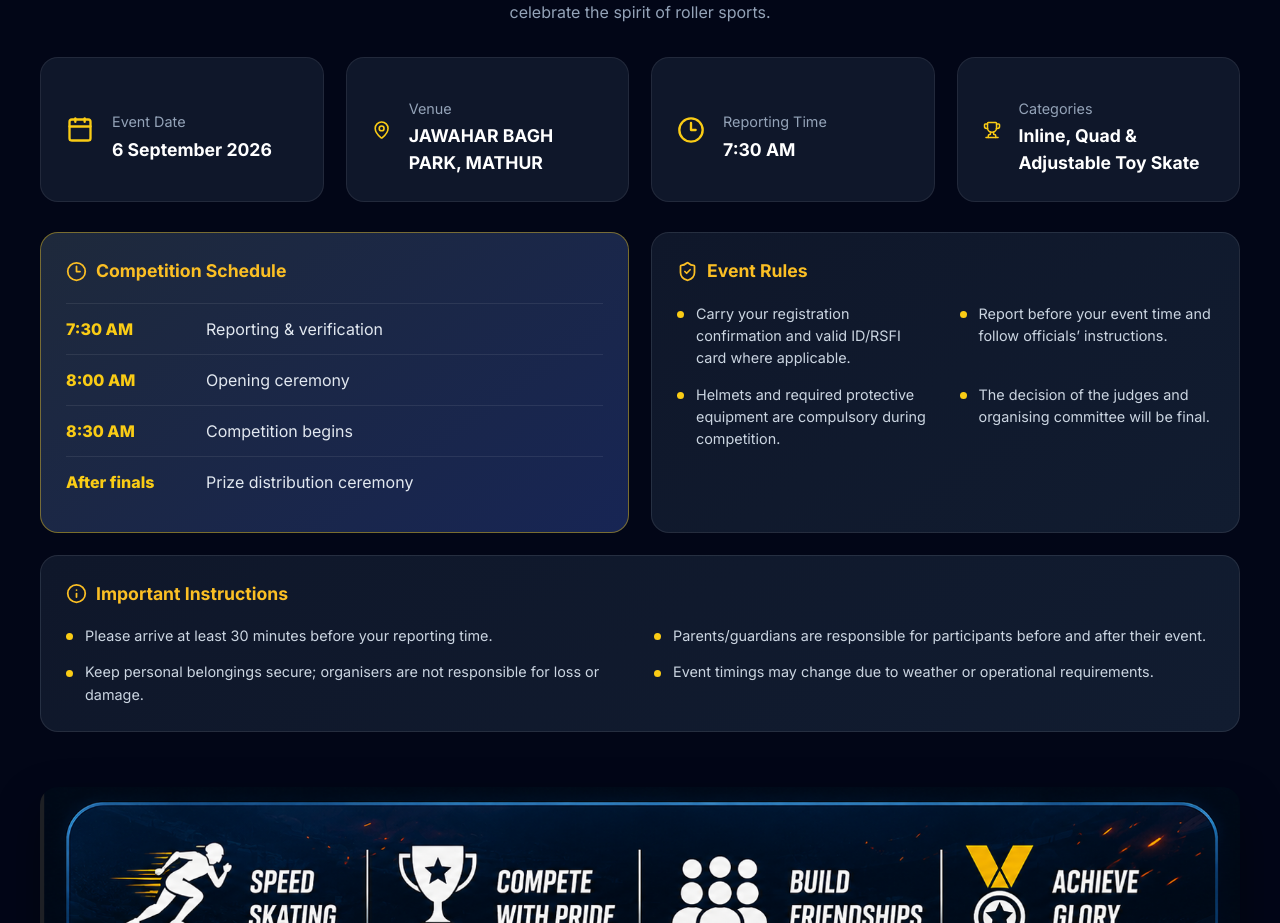
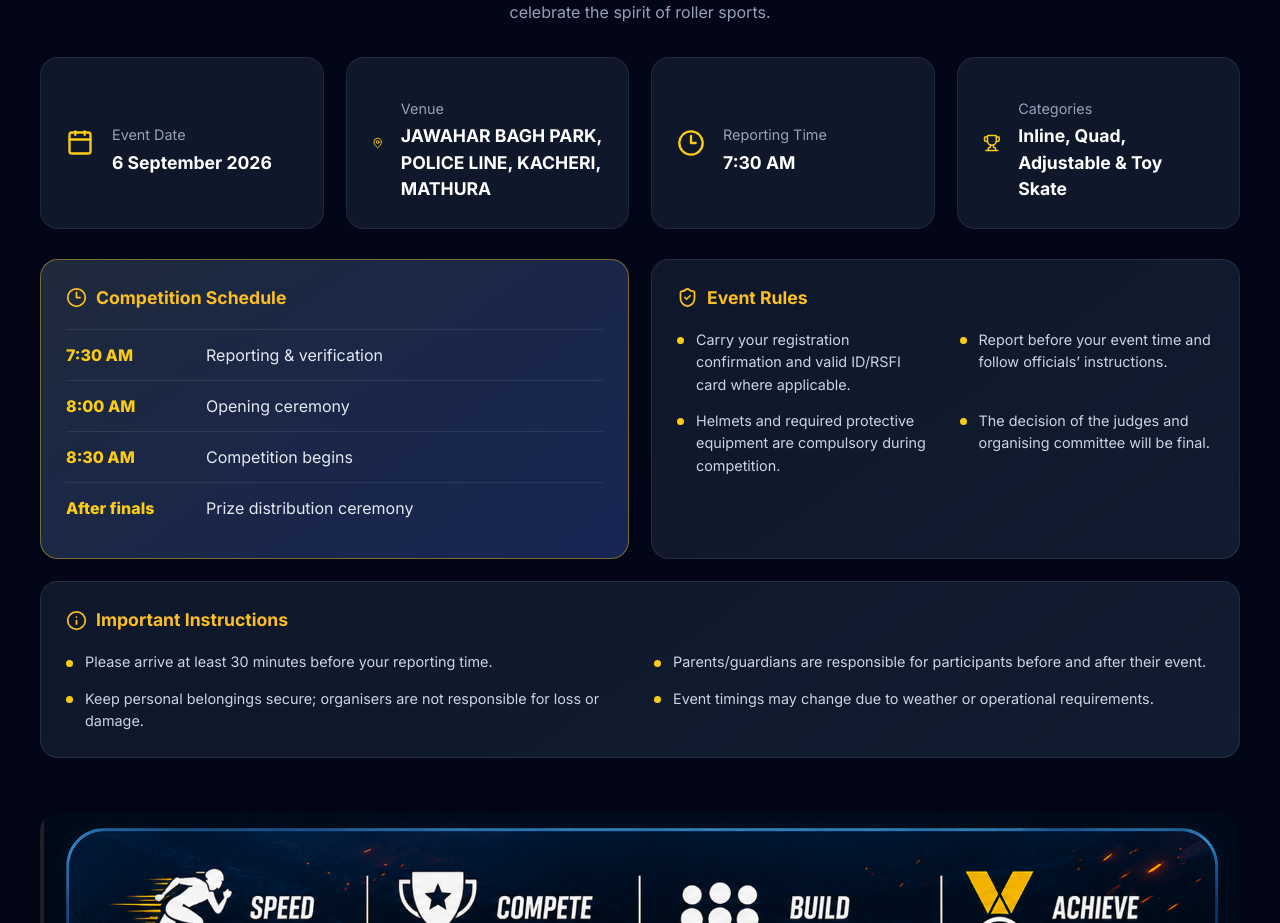
Before and after one commit to ayushverma-cs/skating-regi, a React (Vite) app in the folder Client/: page / in a window 1280 px wide. Shown: the part 2400-3323 px from the top of the page. Built offline with nearby package versions, Linux system fonts and the light colour scheme; no server answers.

Commit message:
Fix admin document preview and update event details

```diff
--- a/Client/src/components/EventDetails.jsx
+++ b/Client/src/components/EventDetails.jsx
@@ -54,7 +54,7 @@ export default function EventDetails() {
 
           <div>
             <p className="label">Venue</p>
-            <h3>JAWAHAR BAGH PARK, MATHUR</h3>
+            <h3>JAWAHAR BAGH PARK, POLICE LINE, KACHERI, MATHURA</h3>
           </div>
         </div>
 
@@ -72,7 +72,7 @@ export default function EventDetails() {
 
           <div>
             <p className="label">Categories</p>
-            <h3>Inline, Quad &amp; Adjustable Toy Skate</h3>
+            <h3>Inline, Quad, Adjustable &amp; Toy Skate</h3>
           </div>
         </div>
 
--- a/Client/src/pages/Admin.jsx
+++ b/Client/src/pages/Admin.jsx
@@ -52,8 +52,10 @@ export default function Admin() {
       const blob = await response.blob();
       if (!blob.size) throw new Error("The uploaded document is empty.");
       const url = URL.createObjectURL(blob);
+      // Do not revoke this object URL from the popup's `beforeunload` event.
+      // That event fires while the blank popup navigates to the document, which
+      // invalidates the URL before PDFs and images have a chance to render.
       documentWindow.location.replace(url);
-      documentWindow.addEventListener("beforeunload", () => URL.revokeObjectURL(url), { once: true });
     } catch (err) { documentWindow?.close(); setError(err.message); }
   };
 
```
